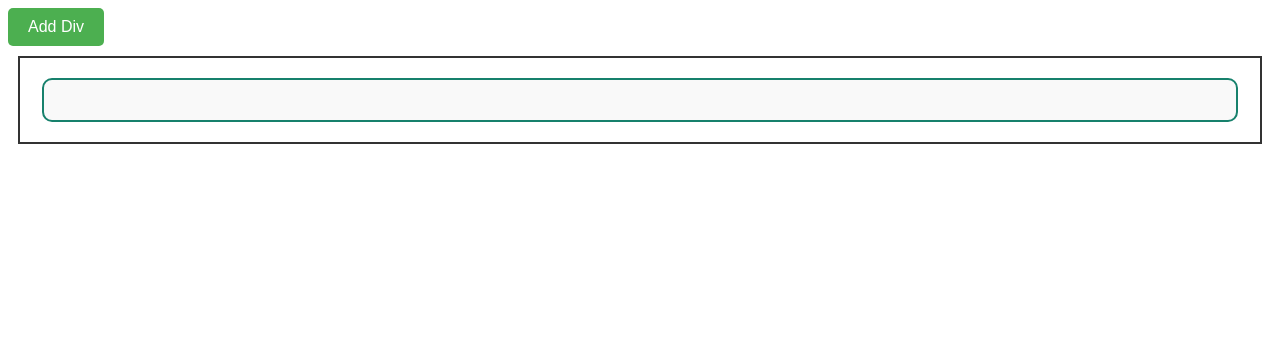
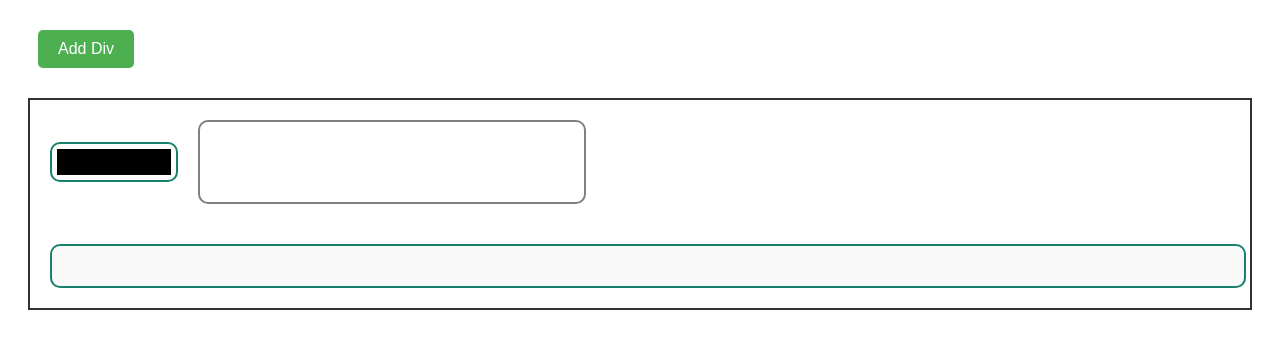
Before and after one commit to imlakmali/my-work, a plain HTML site: page test02/index.html in a window 1280 px wide. Drawn offline with nearby package versions, Linux system fonts and the light colour scheme.

Commit message:
color select

```diff
--- a/test02/index.html
+++ b/test02/index.html
@@ -15,10 +15,26 @@
 </head>
 
 <body>
+ <div class="mainContainer">
+
   <button id="addButton">Add Div</button>
-  <div class="container">
+
+
+</div>
+
+<div class="mainDivcontainer">
+<div class="colorContainer">
+
+  <input type="color" id="favcolor" name="favcolor" >
+  <div id="colorTarget"></div>
+</div>
   <div id="divContainer"></div>
+
 </div>
+
+</div>
+
+
 
 </body>
 </html>
--- a/test02/script.js
+++ b/test02/script.js
@@ -1,16 +1,25 @@
 let idCounter = 0;
 const elements = [];
+let selectedColor= "";
 
 
 $(document).ready(function () {
 
-  // Event listener for add button.
-  $("#addButton").click(function () {
+    // Event listener for add button.
+    $("#addButton").click(function () {
 
-    const newElement = addElement();
-    createNewDivElement(newElement);
+        const newElement = addElement();
+        createNewDivElement(newElement);
 
-  });
+    });
+
+
+    // Event listener for color selection
+    $("#favcolor").on("input", function () {
+        selectedColor = $(this).val();
+        $("#colorTarget").css("background-color", selectedColor);
+      });
+
 });
 
 
@@ -39,6 +48,7 @@ function createNewDivElement(element) {
     .addClass("new-div")
     .attr("data-id", element.id)
     .css("border", `${element.borderThickness}px`)
+    .css("background-color", selectedColor)
     .text(`Div ID: ${element.id}`)
     .appendTo("#divContainer");
 
--- a/test02/style.css
+++ b/test02/style.css
@@ -1,9 +1,18 @@
-
-.container{
-    margin: 10px;
+.mainContainer{
     display: flex;
     flex-direction: row;
-    align-items: center;
+    justify-content: flex-start;
+    align-items: flex-start;
+    margin: 30px;
+}
+
+
+
+.mainDivcontainer{
+    margin: 20px;
+    display: flex;
+    flex-direction: column;
+    align-items:first baseline;
     justify-content: center;
     border:2px solid #333;
 }
@@ -32,6 +41,44 @@
     background-color: #f9f9f9;
     width: 90vw;
 }
+.colorContainer{
+    display: flex;
+    flex-direction: row;
+    justify-content: center;
+    align-items: center;
+    margin: 20px;
+
+
+}
+#colorTarget{
+    border: 2px solid gray;
+    width: 30vw;
+    height: 10vh;
+    border-radius: 10px;
+
+}
+
+#favcolor {
+
+    margin-right: 20px;
+    border: 2px solid #17816c;
+    border-radius: 10px;
+    background-color: #fffcfc;
+    width: 10vw;
+    height: 5vh;
+    cursor: pointer;
+    -webkit-appearance: none;
+    padding: 5px;
+
+  }
+
+  #favcolor::-webkit-color-swatch-wrapper {
+    padding: 0;
+  }
+
+  #favcolor::-webkit-color-swatch {
+    border: none;
+  }
 
 /* .new-div {
     margin-top: 10px;
```
